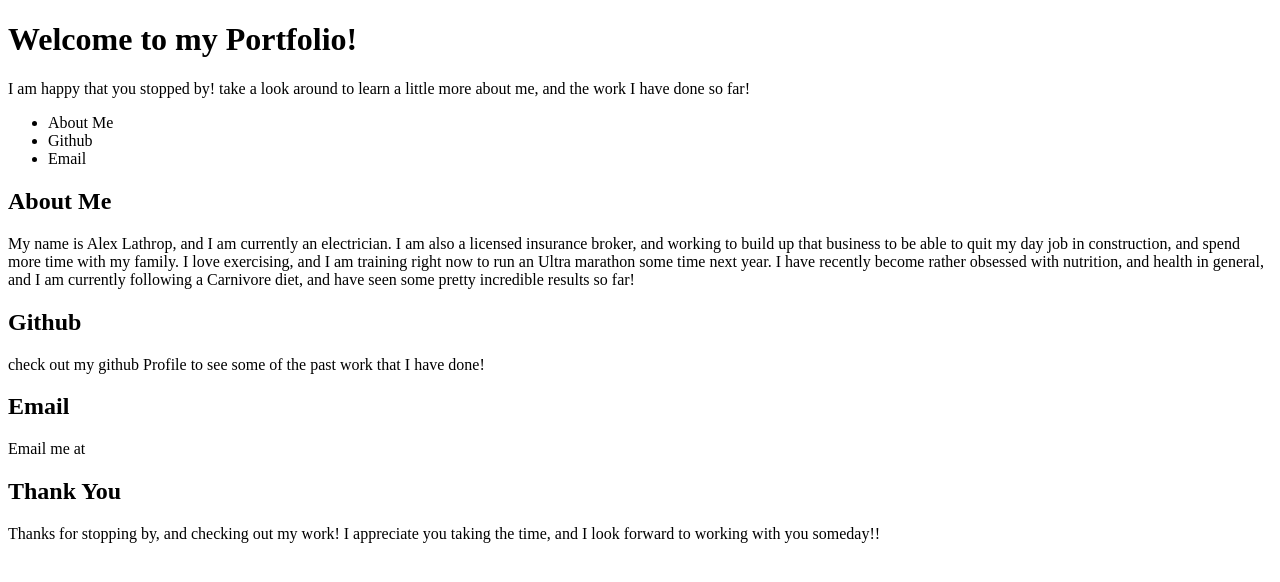
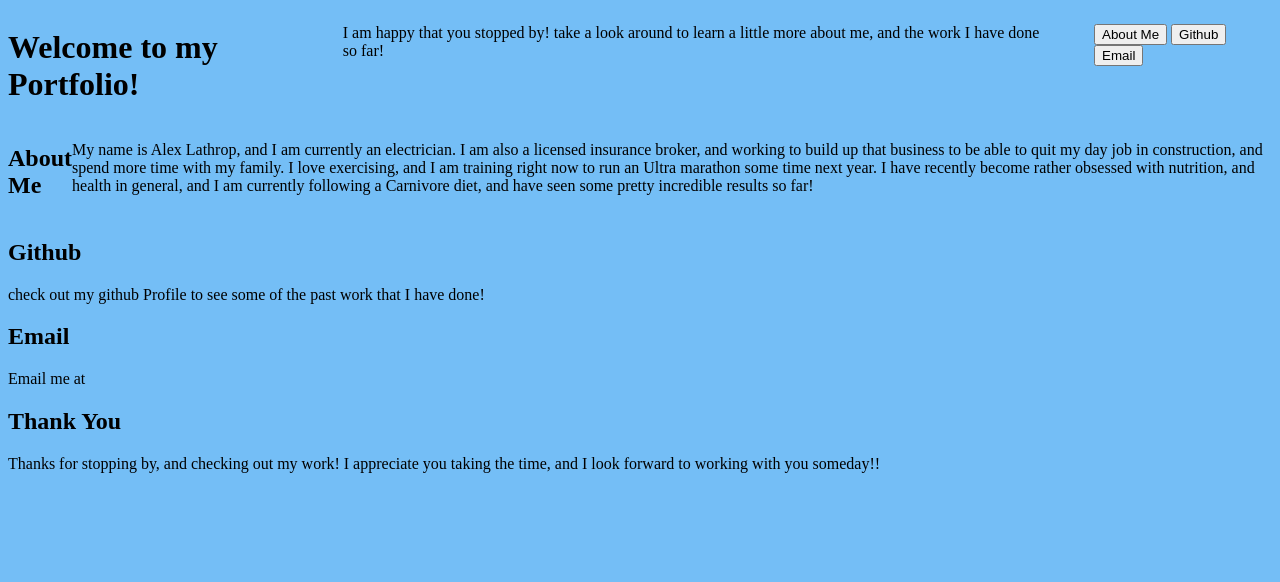
Before and after one commit to Alathrop2/Portfolio, a plain HTML site: page index.html in a window 1280 px wide. Drawn offline with Linux system fonts and the light colour scheme.

Commit message:
added css

```diff
--- a/assets/css/styles.css
+++ b/assets/css/styles.css
@@ -1,12 +1,22 @@
+body{
+    background-color: rgb(116, 190, 246);
+
+}
+
 .Header {
+   display: flex;
+
 
 };
+header p {
+    font-size: 25px;
+}
 
-.Hero {
 
-};
+
 
 .About-Me {
+    display: flex
 
 };
 
--- a/index.html
+++ b/index.html
@@ -4,6 +4,7 @@
     <meta charset="UTF-8" />
     <meta http-equiv="X-UA-Compatible" content="IE=edge" />
     <meta name="viewport" content="width=device-width, initial-scale=1.0" />
+    <link rel="stylesheet" href="./assets/css/styles.css">
     <title>My Portfolio</title>
   </head>
   <body>
@@ -14,9 +15,10 @@
         more about me, and the work I have done so far!
       </p>
       <ul>
-        <li>About Me</li>
-        <li>Github</li>
-        <li>Email</li>
+
+        <button #About-Me>About Me</button>
+        <button>Github</button>
+        <button>Email</button>
       </ul>
     </header>
     <main>
```
